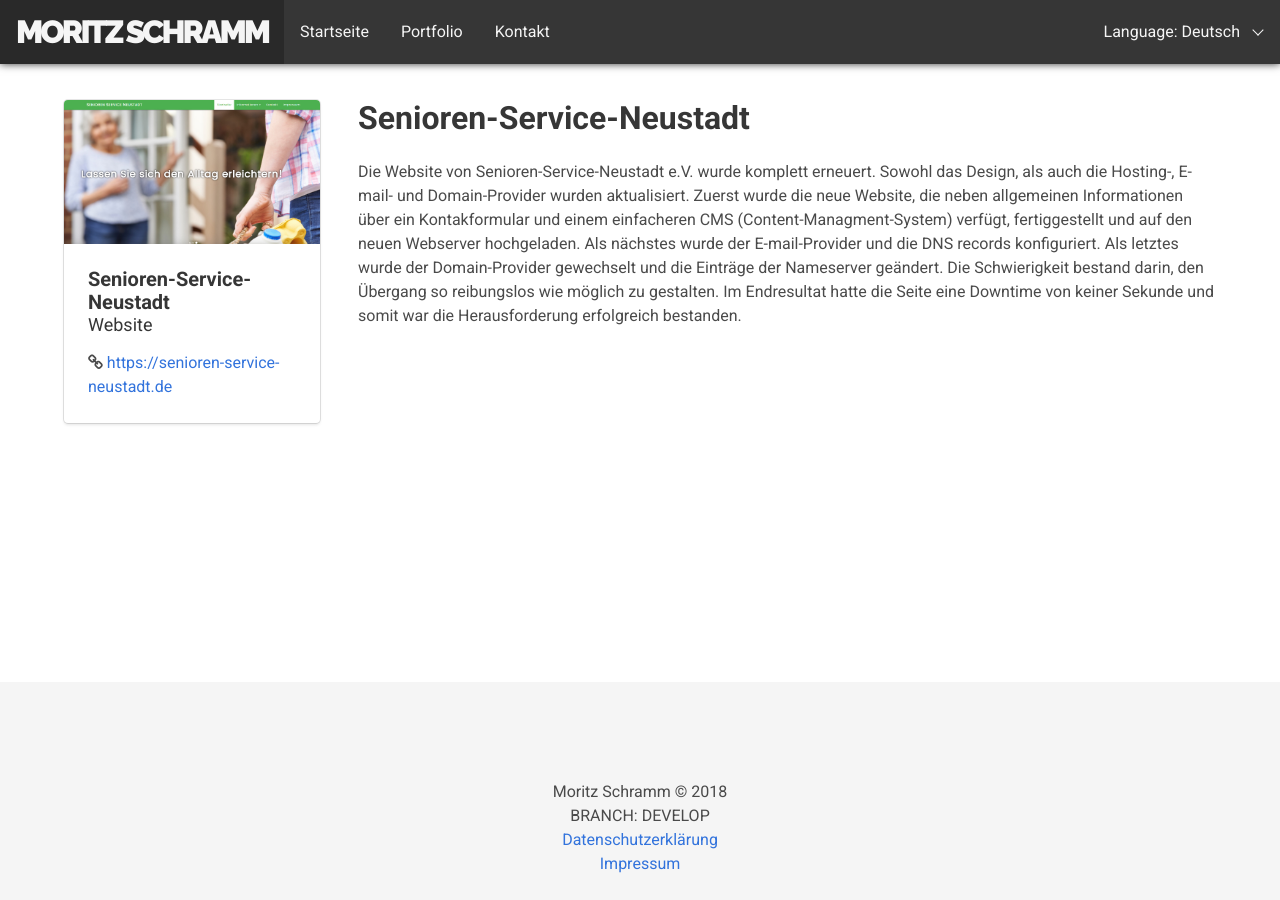
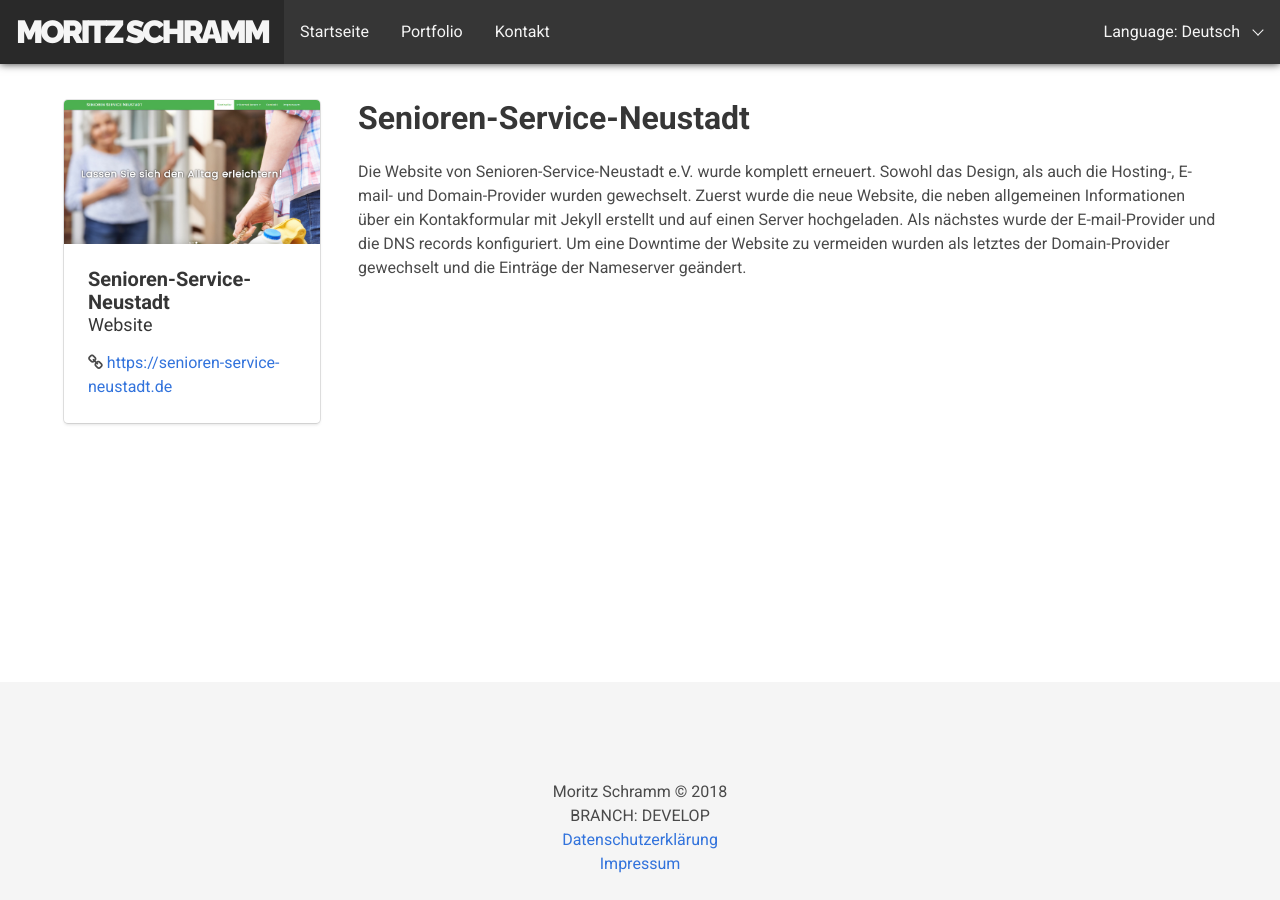
Before and after one commit to moritzschramm/moritz-schramm.com, a Jekyll site: the page built from de/_posts/2017-12-20-Senioren-Service-Neustadt.html, in a window 1280 px wide and 900 px high. Built offline with Jekyll 4.4.1, drawn with Linux system fonts in a browser that asks for light colours.

Commit message:
update portfolio entries

```diff
--- a/de/_posts/2017-12-20-EasyNotify.html
+++ b/de/_posts/2017-12-20-EasyNotify.html
@@ -20,5 +20,5 @@ Zur Zeit hat die App über 50.000 Downloads und über 1000 Bewertungen mit durch
 Zum einen musste natürlich die eigentliche App programmiert werden. Dadurch das ich immer mehr Ideen hatte und sehr gute Vorschläge vom Nutzer-Feedback bekommen habe, hat es einige Zeit gedauert bis die App auf dem heutigen Stand war. Am meisten hat sich die Benutzeroberfläche verändert. Neben neuen Icons und verschiedenen Designs, habe ich außerdem versucht die Animationen so logisch wie nur möglich aufzubauen, damit die Usability maximiert wird. Sich wiederholende Abläufe sollten so einfach wie möglich, aber ohne einer Einschränkung der Features der App sein.
 <br><br>
 Die Website von EasyNotify kann man als separates Projekt betrachten. Sie sollte zum einen als landing page dienen, aber auch ein Kontaktformular für Probleme oder Fragen und eine FAQ Seite bieten. Dadurch, dass es sich um die Website einer mobilen App handelt, musste sie natürlich responsiv sein. Realisiert habe ich das ganze mit Bootstrap, wobei ich aber das Design der App so ähnlich wie möglich nachbilden wollte. Um dem Nutzer gleich zu zeigen worum es geht, ist gleich auf der Startseite ein Smartphone mit der geöffneteten App abgebildet.
-Später habe ich noch Englisch als zweite Sprache hinzugefügt, wobei der Nutzer automatisch zur richtigen Sprache weitergeleitet wird. Für das Back-end der Website habe ich das Slim Framework benutzt.
+Später habe ich noch Englisch als zweite Sprache hinzugefügt, wobei der Nutzer automatisch zur richtigen Sprache weitergeleitet wird. Das Back-end der Website läuft über PHP mit dem Slim Framework.
 </p>
--- a/de/_posts/2017-12-20-Robert-Voit.html
+++ b/de/_posts/2017-12-20-Robert-Voit.html
@@ -10,5 +10,9 @@ permalink: /de/portfolio/robert-voit/
 ---
 
 <p>
-Die Website soll als Homepage für den Holzbildhauer und Schreiner Robert Voit dienen. Dabei sollte neben allgemeinen Informationen auch ein Kontaktformular und eine Galerie vorhanden sein. Auf der Kontaktseite habe ich neben dem Formular auch eine Anfahrtsskizze mit der Google Maps API erstellt. Die Seite ist komplett responsiv. Für den Vollbildmodus der Galerie habe ich einfaches JavaScript mit ein wenig jQuery verwendet.
+Die Website soll als Homepage für den Holzbildhauer und Schreiner Robert Voit dienen.
+Dabei sollte neben allgemeinen Informationen auch ein Kontaktformular und eine Galerie vorhanden sein.
+Auf der Kontaktseite habe ich neben dem Formular auch eine Anfahrtsskizze mit der Google Maps API erstellt.
+Die Seite ist komplett responsiv und wurde mit Jekyll erstellt um das Hinzufügen neuer Bilder und anderer Einträge zu vereinfachen.
+Für den Vollbildmodus der Galerie habe ich einfaches JavaScript mit ein wenig jQuery verwendet.
 </p>
--- a/de/_posts/2017-12-20-Senioren-Service-Neustadt.html
+++ b/de/_posts/2017-12-20-Senioren-Service-Neustadt.html
@@ -10,5 +10,11 @@ permalink: /de/portfolio/senioren-service-neustadt/
 ---
 
 <p>
-  Die Website von Senioren-Service-Neustadt e.V. wurde komplett erneuert. Sowohl das Design, als auch die Hosting-, E-mail- und Domain-Provider wurden aktualisiert. Zuerst wurde die neue Website, die neben allgemeinen Informationen über ein Kontakformular und einem einfacheren CMS (Content-Managment-System) verfügt, fertiggestellt und auf den neuen Webserver hochgeladen. Als nächstes wurde der E-mail-Provider und die DNS records konfiguriert. Als letztes wurde der Domain-Provider gewechselt und die Einträge der Nameserver geändert. Die Schwierigkeit bestand darin, den Übergang so reibungslos wie möglich zu gestalten. Im Endresultat hatte die Seite eine Downtime von keiner Sekunde und somit war die Herausforderung erfolgreich bestanden.
+  Die Website von Senioren-Service-Neustadt e.V. wurde komplett erneuert.
+  Sowohl das Design, als auch die Hosting-, E-mail- und Domain-Provider wurden gewechselt.
+  Zuerst wurde die neue Website, die neben allgemeinen Informationen
+  über ein Kontakformular mit Jekyll erstellt und auf einen Server hochgeladen.
+  Als nächstes wurde der E-mail-Provider und die DNS records konfiguriert.
+  Um eine Downtime der Website zu vermeiden wurden als letztes
+  der Domain-Provider gewechselt und die Einträge der Nameserver geändert.
 </p>
--- a/en/_posts/2017-12-20-Robert-Voit.html
+++ b/en/_posts/2017-12-20-Robert-Voit.html
@@ -10,5 +10,7 @@ permalink: /en/portfolio/robert-voit/
 ---
 
 <p>
-The website should serve as the homepage for the carpenter Robert Voit. In addition to general information, a contact form and gallery are also available. The site is completely responsive and there is a fullscreen mode for the gallery.
+The website should serve as the homepage for the carpenter Robert Voit.
+In addition to general information, a contact form and gallery are also available.
+The site is completely responsive with a fullscreen mode for the gallery and was built using Jekyll.
 </p>
```
Also changed, not shown: en/_posts/2017-12-20-Senioren-Service-Neustadt.html (+8 -1 lines).
